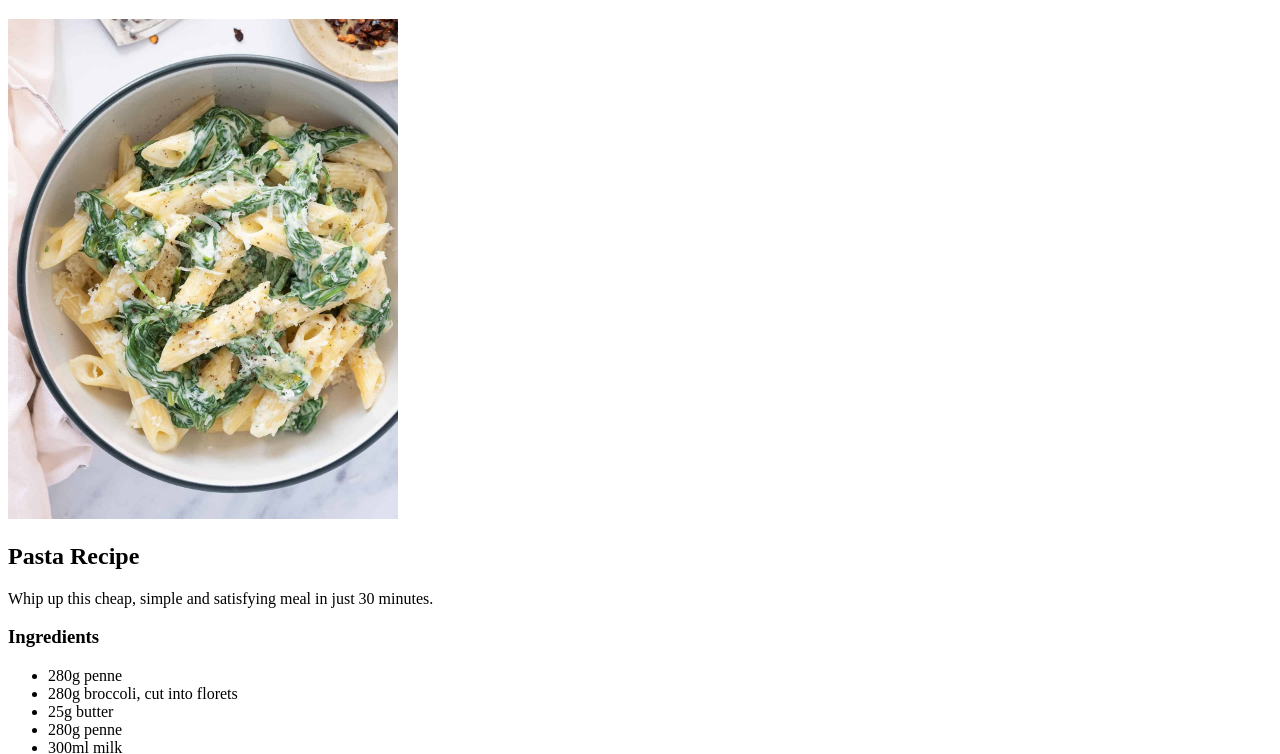
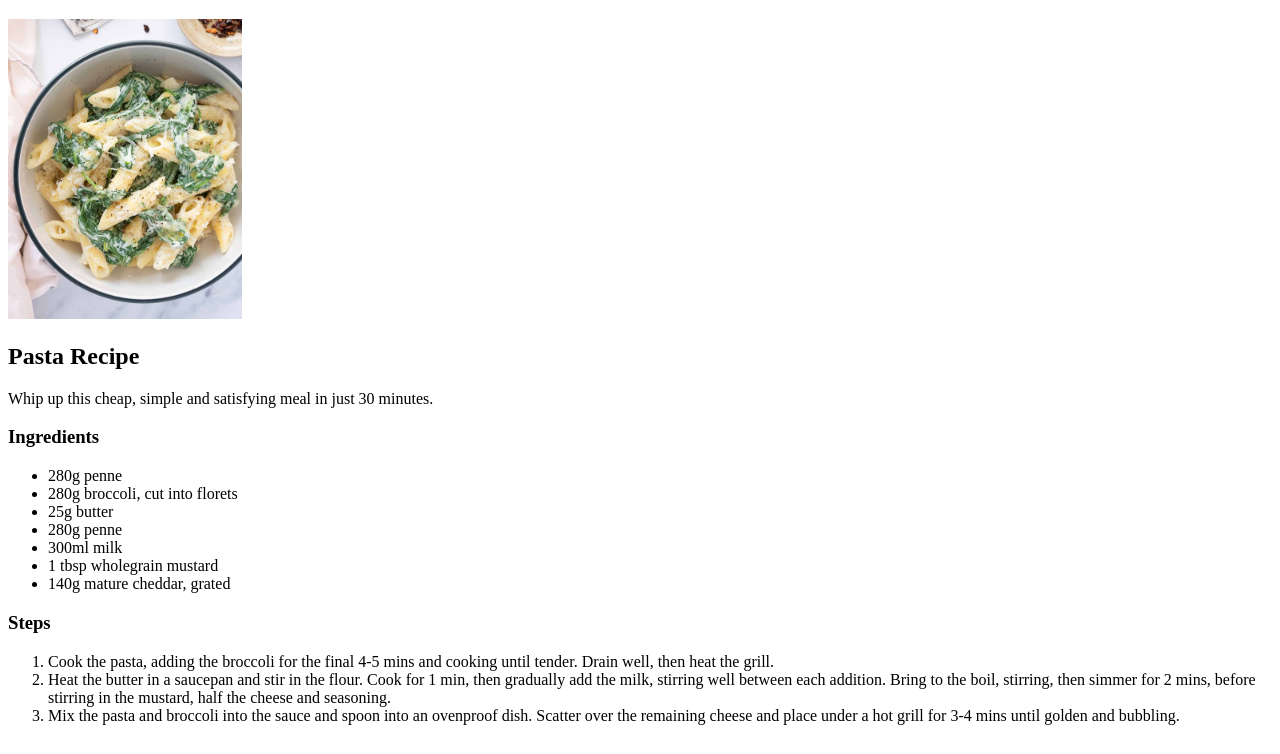
Before and after one commit to jpillay07/odin-recipes, a plain HTML site: page recipes/pasta.html in a window 1280 px wide. Shown: the part 61-815 px from the top of the page. Drawn offline with Linux system fonts and the light colour scheme.

Commit message:
Resized pasta image

```diff
--- a/recipes/pasta.html
+++ b/recipes/pasta.html
@@ -8,7 +8,7 @@
 </head>
 <body>
     <h1>Pasta</h1>
-    <img src="../images/pasta.jpg" alt="Pasta" height="500px">
+    <img src="../images/pasta.jpg" alt="Pasta" height="300px">
     <h2>Pasta Recipe</h2>
     <p>
         Whip up this cheap, simple and satisfying meal in just 30 minutes.
```
